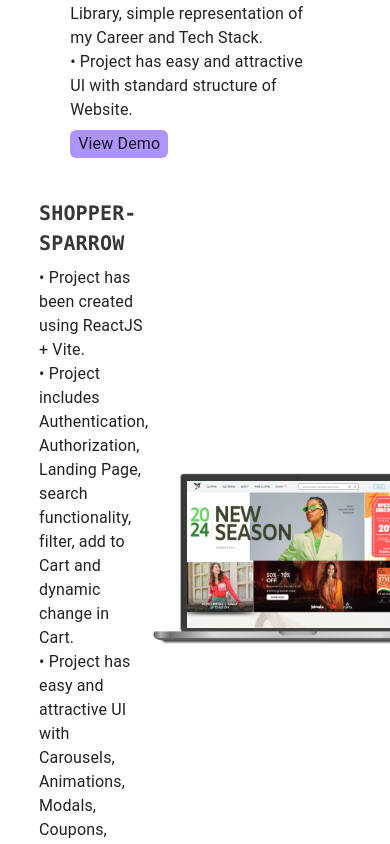
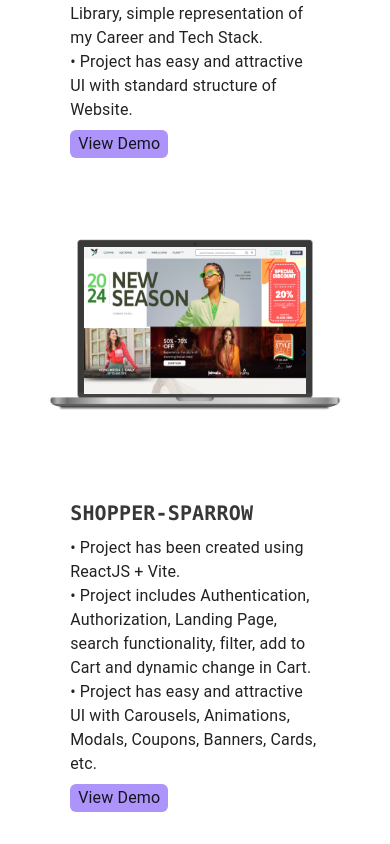
Before and after one commit to DivyanshuAhirrao/portfolio-main, a React (Vite) app: page / in a window 390 px wide. Shown: the part 1920-2764 px from the top of the page. Built offline with nearby package versions, Linux system fonts and the light colour scheme.

Commit message:
responsiveness fixed

```diff
--- a/src/components/projects/Projects.jsx
+++ b/src/components/projects/Projects.jsx
@@ -130,7 +130,7 @@ const Projects = () => {
           title={e.title}
           description={e.description}
           link={e.link}
-          flexPosition={index % 2 == 0 ? "flex-wrap" : "flex-row-reverse"}
+          flexPosition={index % 2 == 0 ? "flex-wrap" : "xl:flex-row-reverse sm:flex-wrap xs:flex-wrap"}
           aosEffect={e.aosAnimation}
         />
       ))}
```
